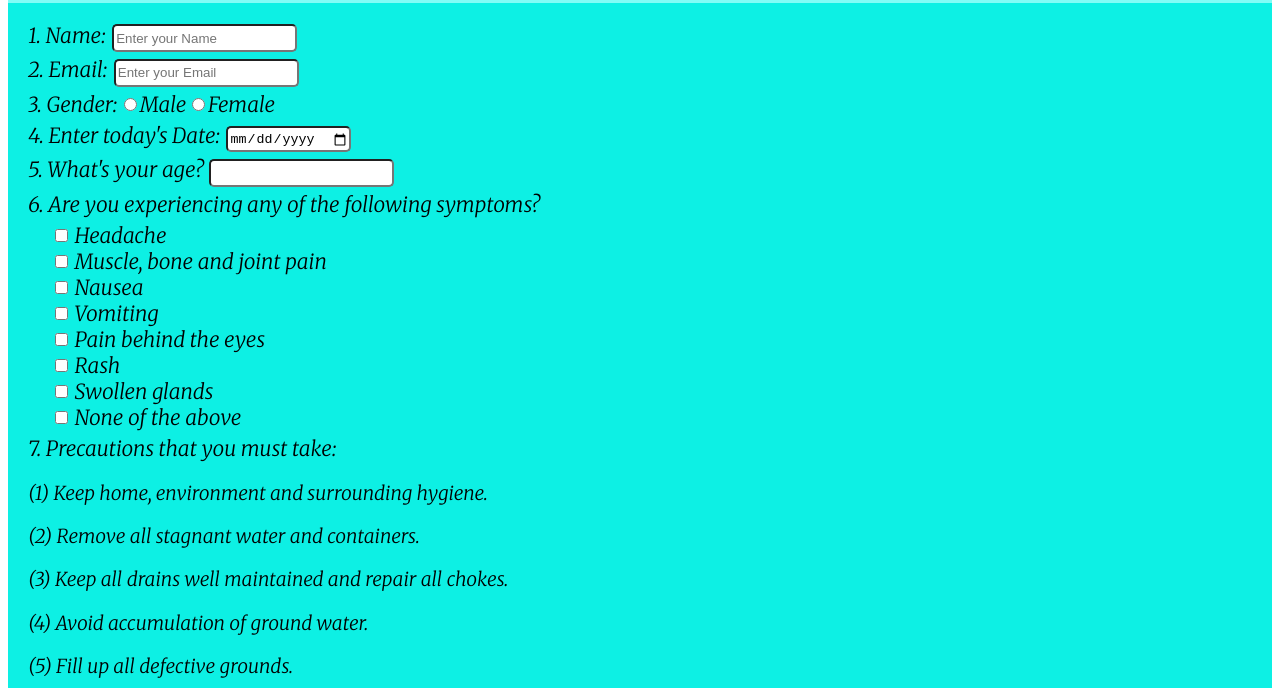
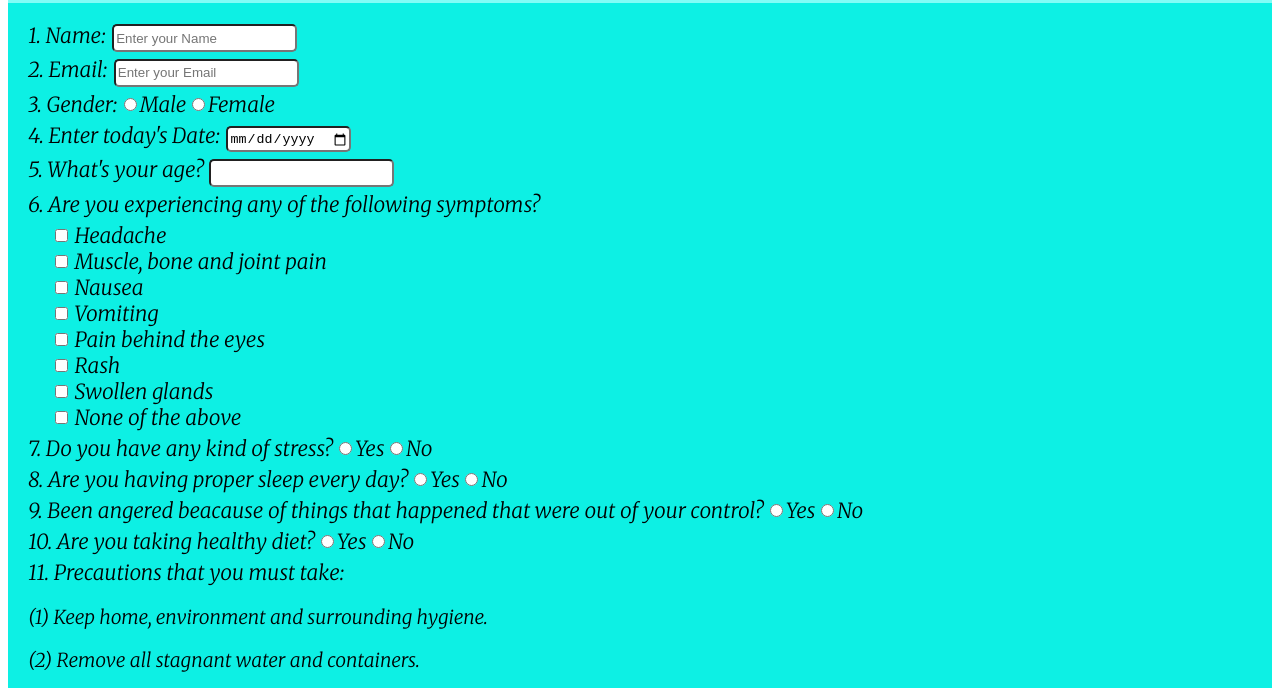
Before and after one commit to sanvi937/Dengue-Care, a plain HTML site: page index.htm in a window 1280 px wide. Shown: the part 102-790 px from the top of the page. Drawn offline with Linux system fonts and the light colour scheme.

Commit message:
Update index.htm

```diff
--- a/index.htm
+++ b/index.htm
@@ -65,8 +65,28 @@
         <label for="None of the above">None of the above</label>
             </div>
         </div>
+         <div>
+        <label for="stress">7. Do you have any kind of stress? </label>
+        <input class="height" type="radio" name="stress" value="Yes" ><span>Yes</span>
+        <input class="height" type="radio" name="stress" value="No"><span>No</span>
+       </div>
+            <div>
+        <label for="sleep">8. Are you having proper sleep every day? </label>
+        <input class="height" type="radio" name="sleep" value="Yes" ><span>Yes</span>
+        <input class="height" type="radio" name="sleep" value="No"><span>No</span>
+        </div>
+            <div>
+        <label for="anger">9. Been angered beacause of things that happened that were out of your control? </label>
+        <input class="height" type="radio" name="anger" value="Yes" ><span>Yes</span>
+        <input class="height" type="radio" name="anger" value="No"><span>No</span>
+        </div>
+            <div>
+        <label for="diet">10. Are you taking healthy diet? </label>
+        <input class="height" type="radio" name="diet" value="Yes" ><span>Yes</span>
+        <input class="height" type="radio" name="diet" value="No"><span>No</span>
+        </div>
        <div >
-        <label >7. Precautions that you must take:</label>
+        <label >11. Precautions that you must take:</label>
         <p>(1) Keep home, environment and surrounding hygiene.</p>
         <p>(2) Remove all stagnant water and containers.</p>
         <p>(3) Keep all drains well maintained and repair all chokes.</p>
```
